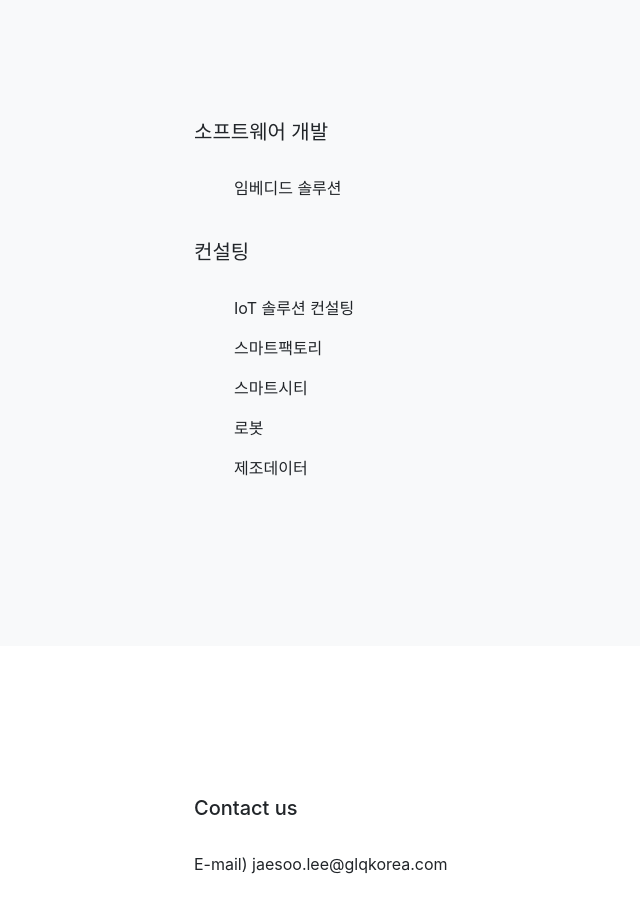
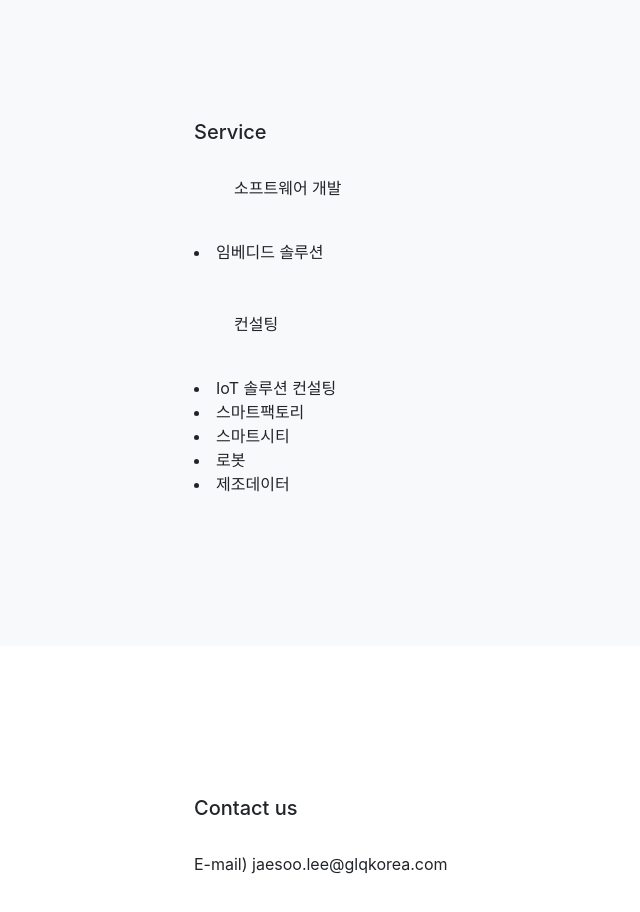
Before and after one commit to GLQKOREA/glqkorea.github.io, a website with bundled scripts: page index.html in a window 1280 px wide. Shown: the part 1120-2032 px from the top of the page, without its empty margins (81-721 px from the left). Built offline with nearby package versions, Linux system fonts and the light colour scheme.

Commit message:
Update index.html

```diff
--- a/index.html
+++ b/index.html
@@ -86,18 +86,21 @@
     <div class="container">
       <div class="row">
         <div class="col-lg-8 mx-auto">
-          <h5> 소프트웨어 개발 </h5>
+          <h5> Service </h5>
           <!--<p class="lead"> 임베디드 솔루션.</p>  -->
             <br>
-            <ul> 임베디드 솔루션 </ul>
+            <ul> 소프트웨어 개발  </ul>
             <br>
-          <h5> 컨설팅 </h5>
+               <li> 임베디드 솔루션 </li>
             <br>
-            <ul> IoT 솔루션 컨설팅 </ul>
-            <ul> 스마트팩토리 </ul>
-            <ul> 스마트시티 </ul>
-            <ul> 로봇 </ul>
-            <ul> 제조데이터 </ul>
+            <br>
+            <ul> 컨설팅 </ul>
+            <br>
+              <li> IoT 솔루션 컨설팅 </li>
+              <li> 스마트팩토리 </li>
+              <li> 스마트시티 </li>
+              <li> 로봇 </li>
+              <li> 제조데이터 </li>
         </div>
       </div>
     </div>
```
